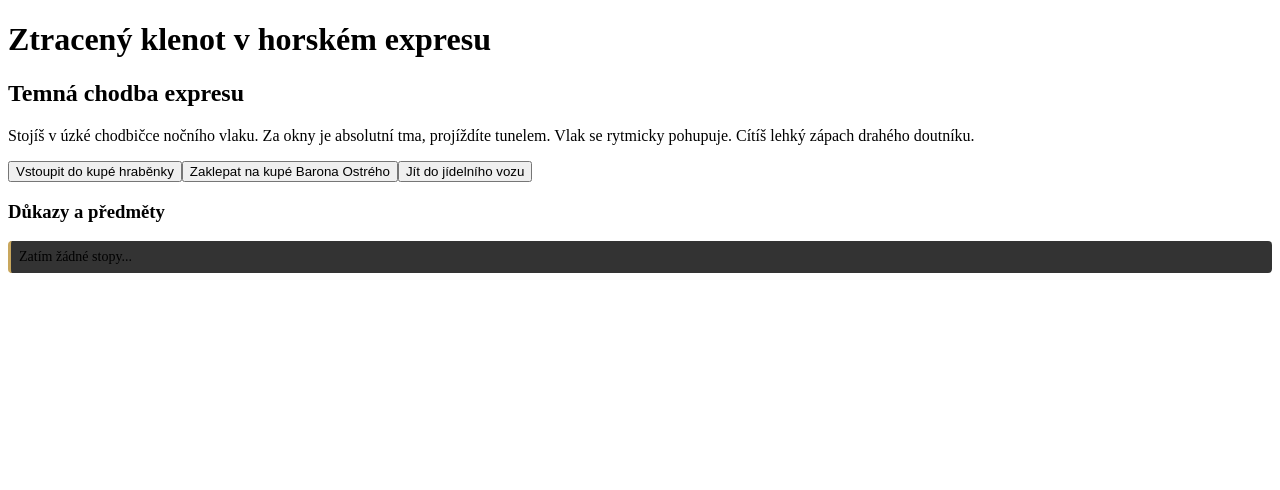
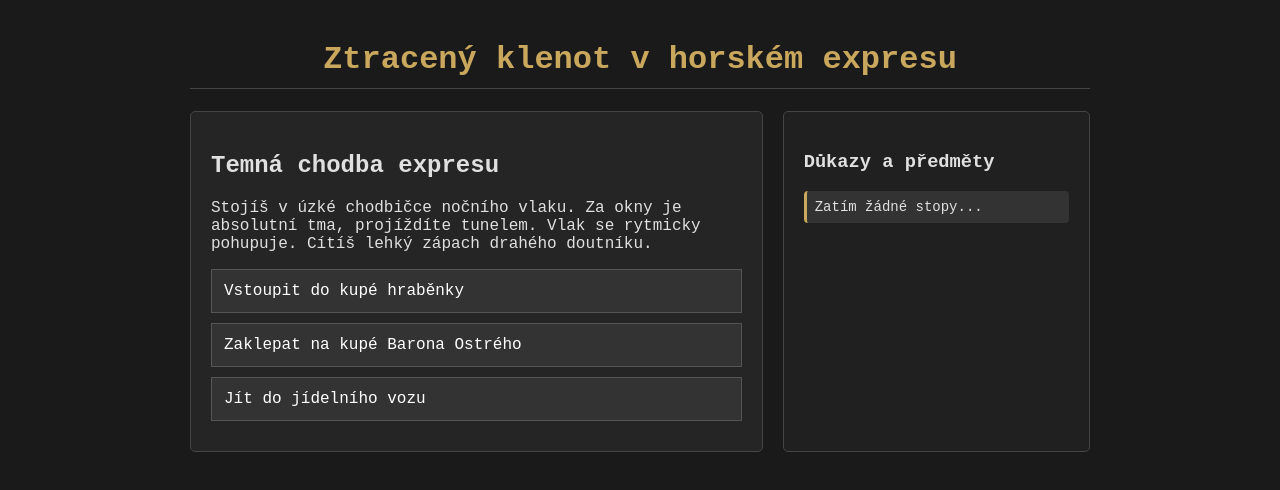
Before and after one commit to MajakDepo/detektivni-hra, a plain HTML site: page index.html in a window 1280 px wide. Drawn offline with Linux system fonts and the light colour scheme.

Commit message:
Update style.css

```diff
--- a/style.css
+++ b/style.css
@@ -1,3 +1,67 @@
+body {
+    background-color: #1a1a1a;
+    color: #e0e0e0;
+    font-family: 'Courier New', Courier, monospace;
+    margin: 0;
+    padding: 20px;
+    display: flex;
+    justify-content: center;
+}
+
+#herni-plocha {
+    max-width: 900px;
+    width: 100%;
+}
+
+#titulek {
+    text-align: center;
+    color: #c9a75d; /* Zlatavá barva pro název */
+    border-bottom: 1px solid #444;
+    padding-bottom: 10px;
+}
+
+#rozlozeni {
+    display: flex;
+    gap: 20px;
+    margin-top: 20px;
+}
+
+#hlavni-obrazovka {
+    flex: 2;
+    background: #252525;
+    padding: 20px;
+    border: 1px solid #444;
+    border-radius: 5px;
+}
+
+#panel-inventare {
+    flex: 1;
+    background: #202020;
+    padding: 20px;
+    border: 1px solid #444;
+    border-radius: 5px;
+}
+
+button {
+    display: block;
+    width: 100%;
+    padding: 12px;
+    margin: 10px 0;
+    background-color: #333;
+    color: #fff;
+    border: 1px solid #555;
+    cursor: pointer;
+    text-align: left;
+    font-family: inherit;
+    font-size: 16px;
+    transition: 0.2s;
+}
+
+button:hover {
+    background-color: #4a4a4a;
+    border-color: #c9a75d;
+}
+
 /* Stylování seznamu v inventáři, abychom odstranili výchozí odrážky */
 ul#seznam-inventare {
     list-style-type: none;
```
